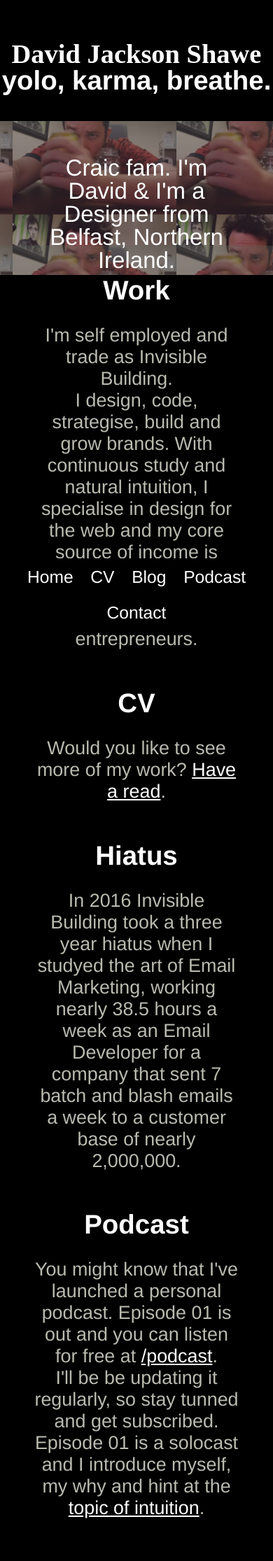
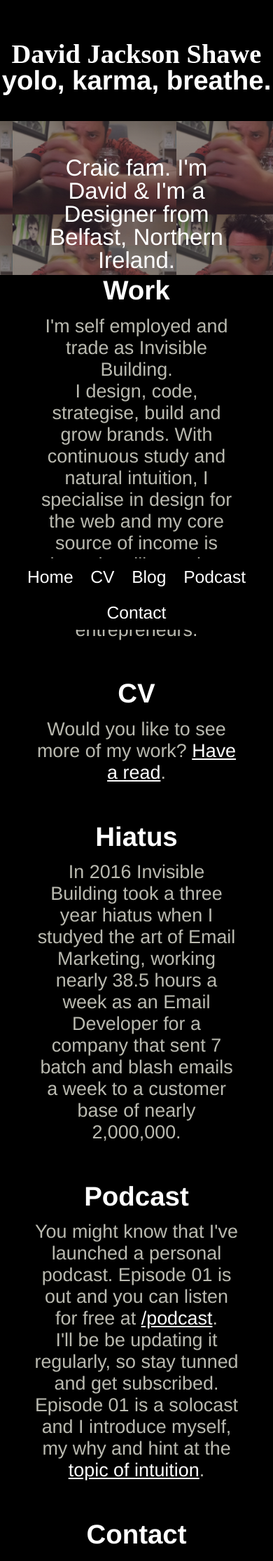
Before and after one commit to theshawe/the-shawe, a Jekyll site: the page built from index.html, in a window 390 px wide. Shown: the top 2231 px of the page at 70% size. Built offline with Jekyll 4.4.1, drawn with Linux system fonts in a browser that asks for light colours.

Commit message:
upadted homepage styles

```diff
--- a/css/custom/smart.scss
+++ b/css/custom/smart.scss
@@ -143,21 +143,28 @@
     opacity: 1;
   }
 
-  article content a {
-    font-size: 0.5em;
-  }
-
   .content {
     padding: 0px;
     padding-top: 0px;
     max-width: 320px;
     margin: 0 auto;
   }
+
+  article content h2 {
+    font-size: 0.5em;
+    margin-top: 1em;
+  }
+
+  article content a {
+    font-size: 0.5em;
+  }
+
   .content p {
-    margin: 1em 0.5em 2em 0.5em;
+    margin: 0.5em 0.5em 2em 0.5em;
     color: #babab0;
     font-size: 0.7em;
   }
+
   nav ul li {
     list-style: none;
     display: inline-block;
```
Also changed, not shown: 2 other files.
